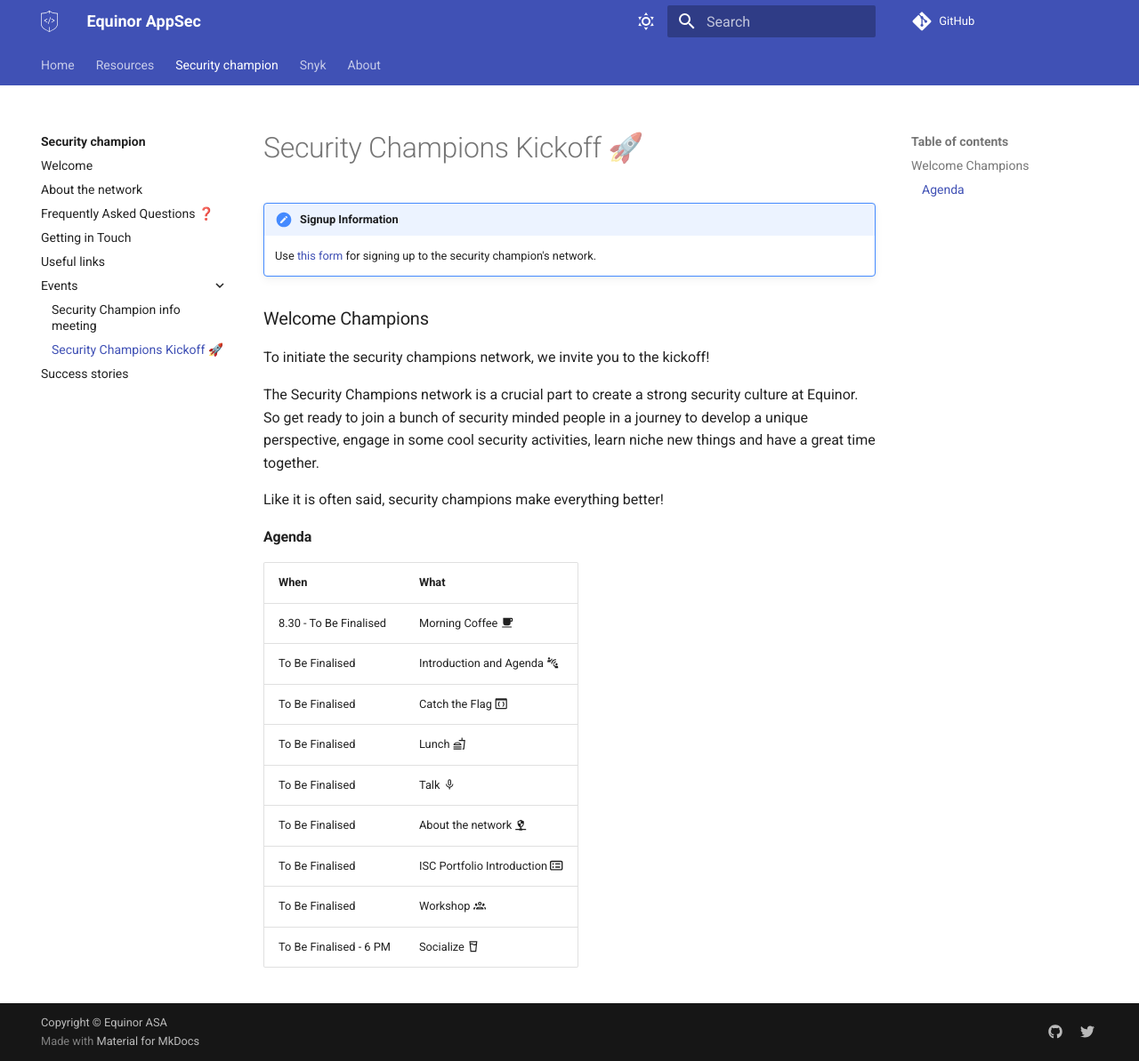
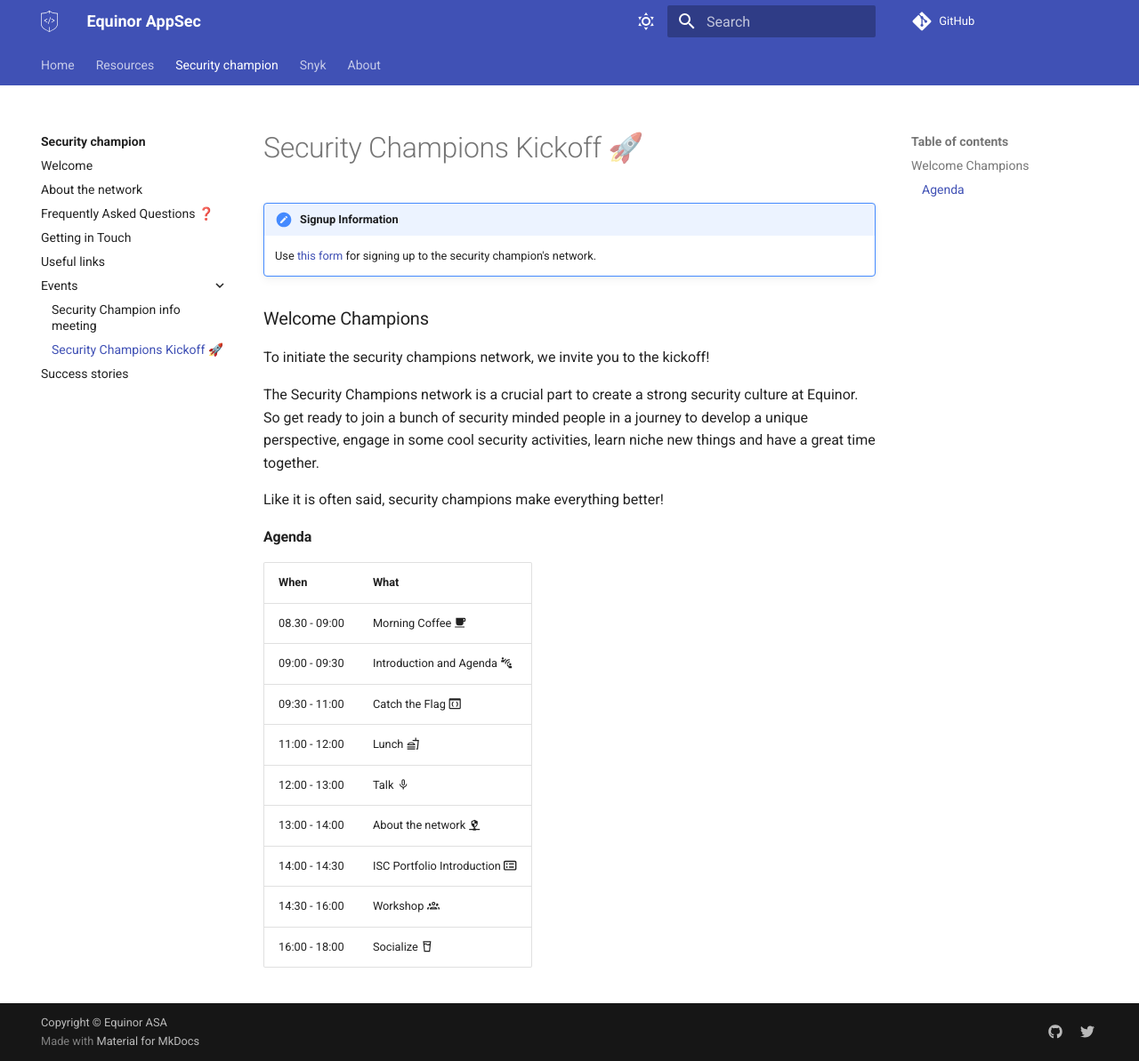
Before and after one commit to equinor/appsec, an MkDocs documentation site: the page built from docs/security-champion/events/sc-kickoff-agenda.md, in a window 1280 px wide and 1193 px high. Shown: the whole window at 89% size. Built offline with MkDocs 1.6.1 and Material for MkDocs 9.7.7, drawn with Linux system fonts in a browser that asks for light colours; some web fonts are replaced; comment, search, counter and statistics services are not loaded.

Commit message:
Add kick-off info (#46)
Add date and time for Kick off event

```diff
--- a/docs/security-champion/events/sc-kickoff-agenda.md
+++ b/docs/security-champion/events/sc-kickoff-agenda.md
@@ -15,12 +15,12 @@
 
 | **When** | **What** |
 |---|---|
-| 8.30 - To Be Finalised | Morning Coffee :material-coffee: |
-| To Be Finalised | Introduction and Agenda :material-human-greeting-proximity: |
-| To Be Finalised | Catch the Flag :material-application-parentheses-outline: |
-| To Be Finalised | Lunch :material-food-outline: |
-| To Be Finalised | Talk :material-microphone-outline: |
-| To Be Finalised | About the network :material-security-network: |
-| To Be Finalised | ISC Portfolio Introduction :fontawesome-regular-rectangle-list: |
-| To Be Finalised | Workshop :material-account-group-outline: |
-| To Be Finalised - 6 PM| Socialize :material-beer-outline: |
+| 08.30 - 09:00 | Morning Coffee :material-coffee: |
+| 09:00 - 09:30 | Introduction and Agenda :material-human-greeting-proximity: |
+| 09:30 - 11:00 | Catch the Flag :material-application-parentheses-outline: |
+| 11:00 - 12:00 | Lunch :material-food-outline: |
+| 12:00 - 13:00 | Talk :material-microphone-outline: |
+| 13:00 - 14:00 | About the network :material-security-network: |
+| 14:00 - 14:30 | ISC Portfolio Introduction :fontawesome-regular-rectangle-list: |
+| 14:30 - 16:00 | Workshop :material-account-group-outline: |
+| 16:00 - 18:00 | Socialize :material-beer-outline: |
```
Also changed, not shown: docs/security-champion/events/index.md (+1 -1 lines).
